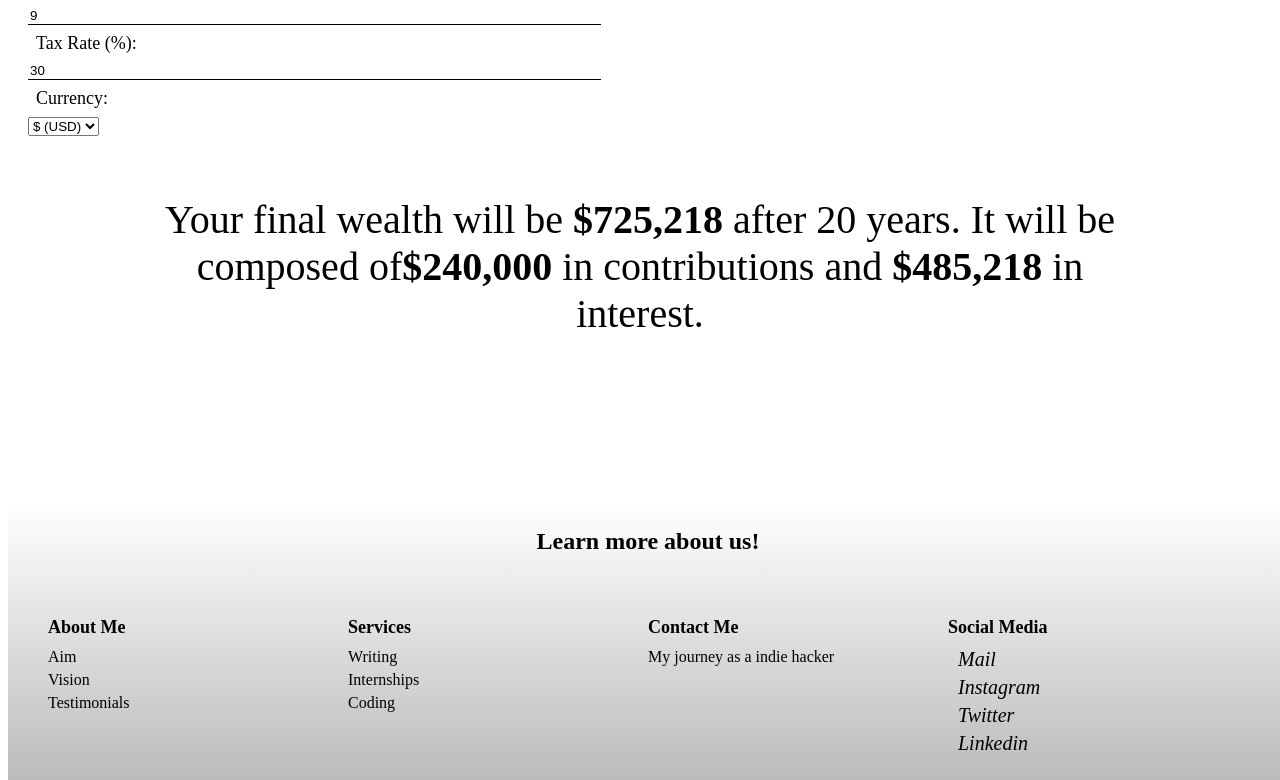
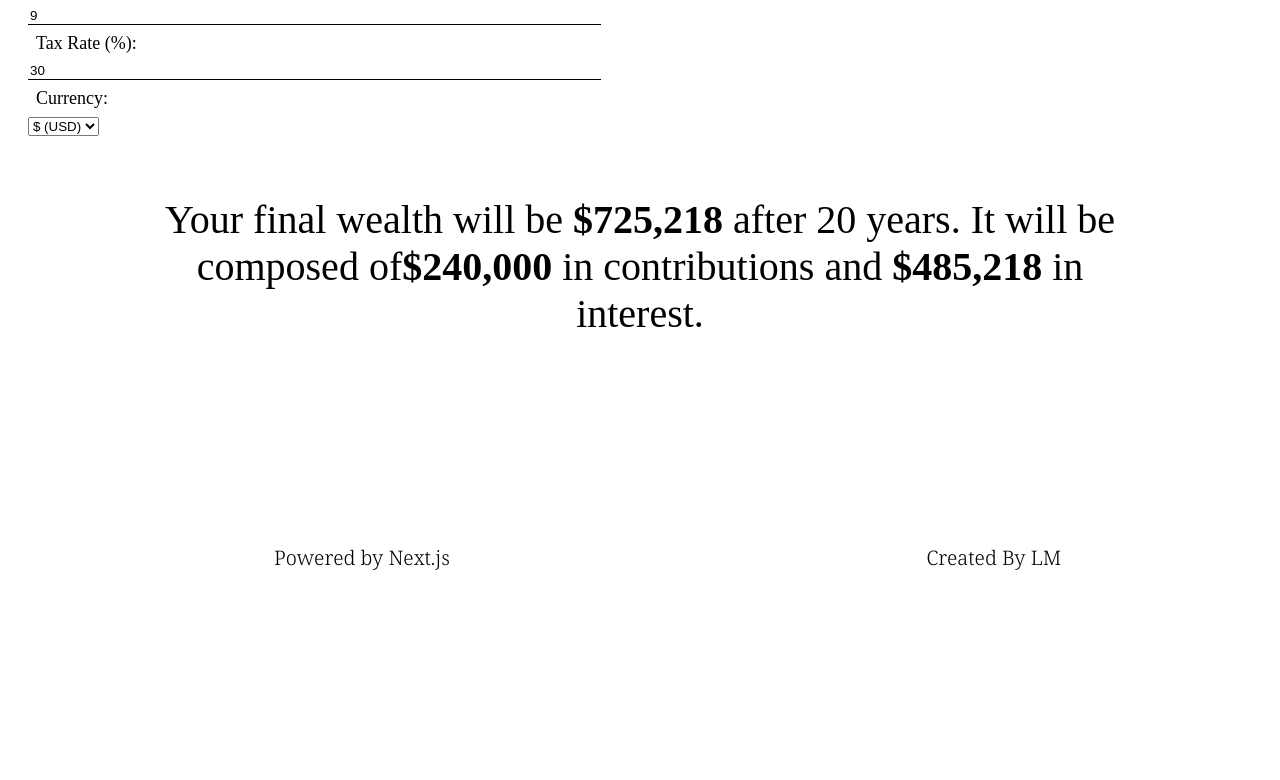
Before and after one commit to marionlouis1/interest-calculator, a Next.js app: page / in a window 1280 px wide. Shown: the part 524-1304 px from the top of the page. After the commit the page ends 1165 px from the top, so only its background shows below. Built offline with nearby package versions, Linux system fonts and the light colour scheme.

Commit message:
new footer

```diff
--- a/components/footer.js
+++ b/components/footer.js
@@ -2,67 +2,14 @@ import React from "react";
 
 const Footer = () => {
   return (
-      <div className="box">
-        <h3
-        >
-          Learn more about us!
-        </h3>
-        <div className="footer-container">
-          <div className="row">
-            <div className="column">
-              <p className="heading">About Me</p>
-              <a href="#" className="footer-link">
-                Aim
-              </a>
-              <a href="#" className="footer-link">
-                Vision
-              </a>
-              <a href="#" className="footer-link">
-                Testimonials
-              </a>
-            </div>
-            <div className="column">
-              <p className="heading">Services</p>
-              <a href="#" className="footer-link">
-                Writing
-              </a>
-              <a href="#" className="footer-link">
-                Internships
-              </a>
-              <a href="#" className="footer-link">
-                Coding
-              </a>
-            </div>
-            <div className="column">
-              <p className="heading">Contact Me</p>
-              <a href="#" className="footer-link">
-                My journey as a indie hacker
-              </a>
-            </div>
-            <div className="column">
-              <p className="heading">Social Media</p>
-              <a href="mailto:marionlouis1@gmail.com?Subject= Demande de contact" className="footer-link">
-                <i className="fab fa-facebook-f">
-                  <span style={{ marginLeft: "10px" }}>Mail</span>
-                </i>
-              </a>
-              <a href="https://www.instagram.com/louismarion94/" className="footer-link">
-                <i className="fab fa-instagram">
-                  <span style={{ marginLeft: "10px" }}>Instagram</span>
-                </i>
-              </a>
-              <a href="https://twitter.com/louismrn0" className="footer-link">
-                <i className="fab fa-twitter">
-                  <span style={{ marginLeft: "10px" }}>Twitter</span>
-                </i>
-              </a>
-              <a href="https://linkedin.com/in/louis-marion" className="footer-link">
-                <i className="fab fa-youtube">
-                  <span style={{ marginLeft: "10px" }}>Linkedin</span>
-                </i>
-              </a>
-            </div>
-          </div>
+      <div className="container">
+        <div className="footer-div">
+        <p className="footer-content">
+          Powered by Next.js
+        </p>
+        <p className="footer-content">
+          Created By LM
+        </p>
         </div>
       </div>
     );
--- a/pages/index.js
+++ b/pages/index.js
@@ -16,6 +16,10 @@ export default function Home() {
         {/* Google Adsense */}
         */ <script async src="https://pagead2.googlesyndication.com/pagead/js/adsbygoogle.js?client=ca-pub-6256879694795014"
      crossorigin="anonymous"/>
+        {/* Google Fonts */}
+        <style>
+  @import url('https://fonts.googleapis.com/css2?family=Noto+Serif:wght@300&display=swap');
+</style>
       </Head>
       <div>
         <Header />
--- a/styles/globals.css
+++ b/styles/globals.css
@@ -57,60 +57,30 @@ header {
   }
 
   /* Footer.css */
-  .box {
+footer .container {
+    width:100%;
 
-    background: linear-gradient(to bottom, #ffffff, #bbbbbb);
-    color: #000;
-    width:100%;
+  }
+.footer-div {
+
+      background-color: #fff;
+      color: #fff;
+      padding: 20px 0;
+      margin-bottom: 30px;
+      display:flex;
+      flex-direction: row;
+      align-items: space-evenly;
+    }
+
+.footer-content {
+font-size: 17px;
+    width:50%;
+    color : #000;
+    font-size: 20px;
+    padding-left: 6%;
     text-align: center;
-    position: absolute;
-    bottom: 10;
+    font-family: 'Noto Serif', serif;
   }
-
-  h3 {
-    font-size: 24px;
-  }
-
-  .footer-container {
-    display: flex;
-    justify-content: space-around;
-    padding: 20px 0;
-    text-align: left;
-  }
-
-  .row {
-    display: flex;
-    justify-content: space-around;
-    width: 100%;
-    max-width: 1200px;
-  }
-
-  .column {
-    width: 25%;
-  }
-
-  .heading {
-    font-size: 18px;
-    font-weight: bold;
-    margin-bottom: 10px;
-  }
-
-  .footer-link {
-    display: block;
-    text-decoration: none;
-    color: black;
-    margin: 5px 0;
-  }
-
-  .footer-link:hover {
-    color: #ccc;
-  }
-
-  i.fab {
-    font-size: 20px;
-    margin-right: 10px;
-  }
-
 
 
 /* calculator.css */
```
